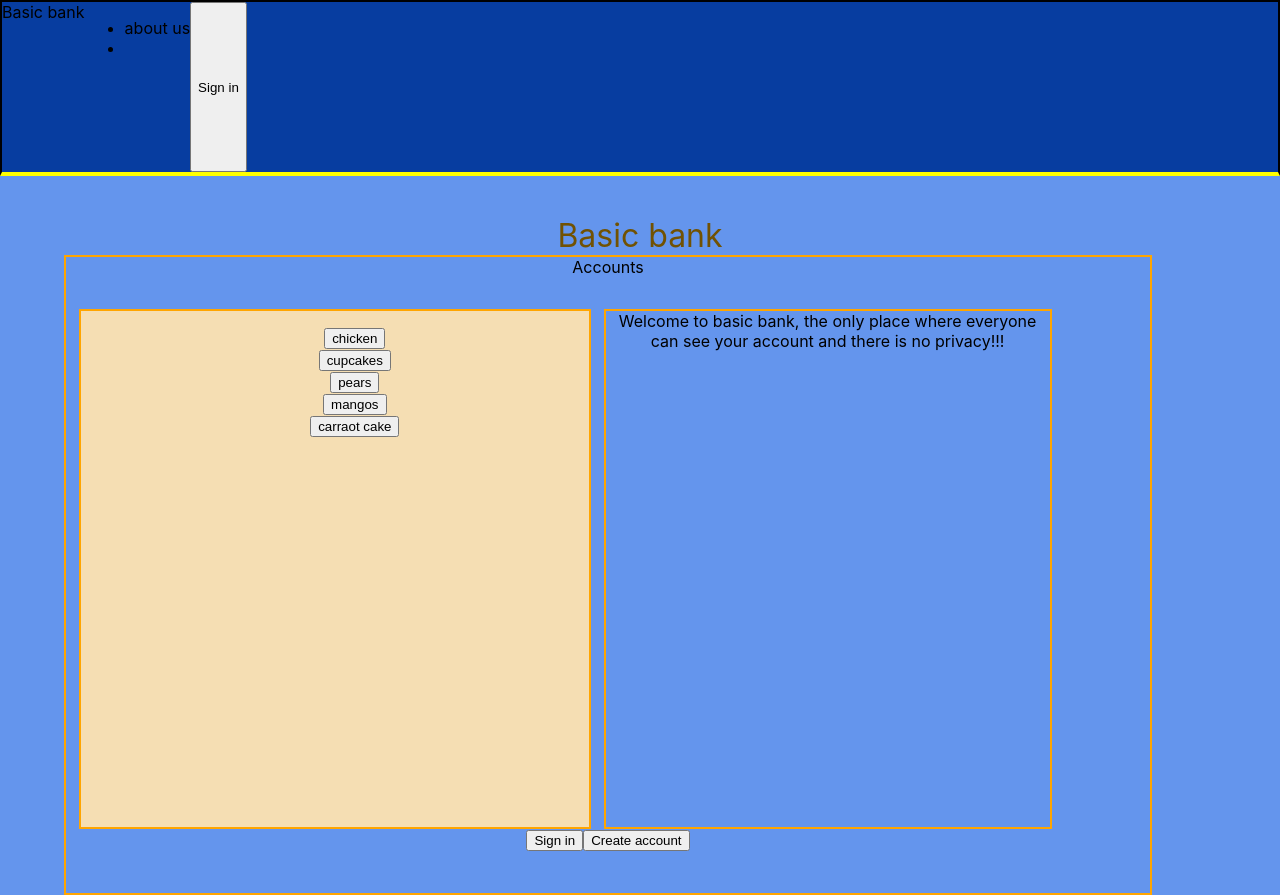
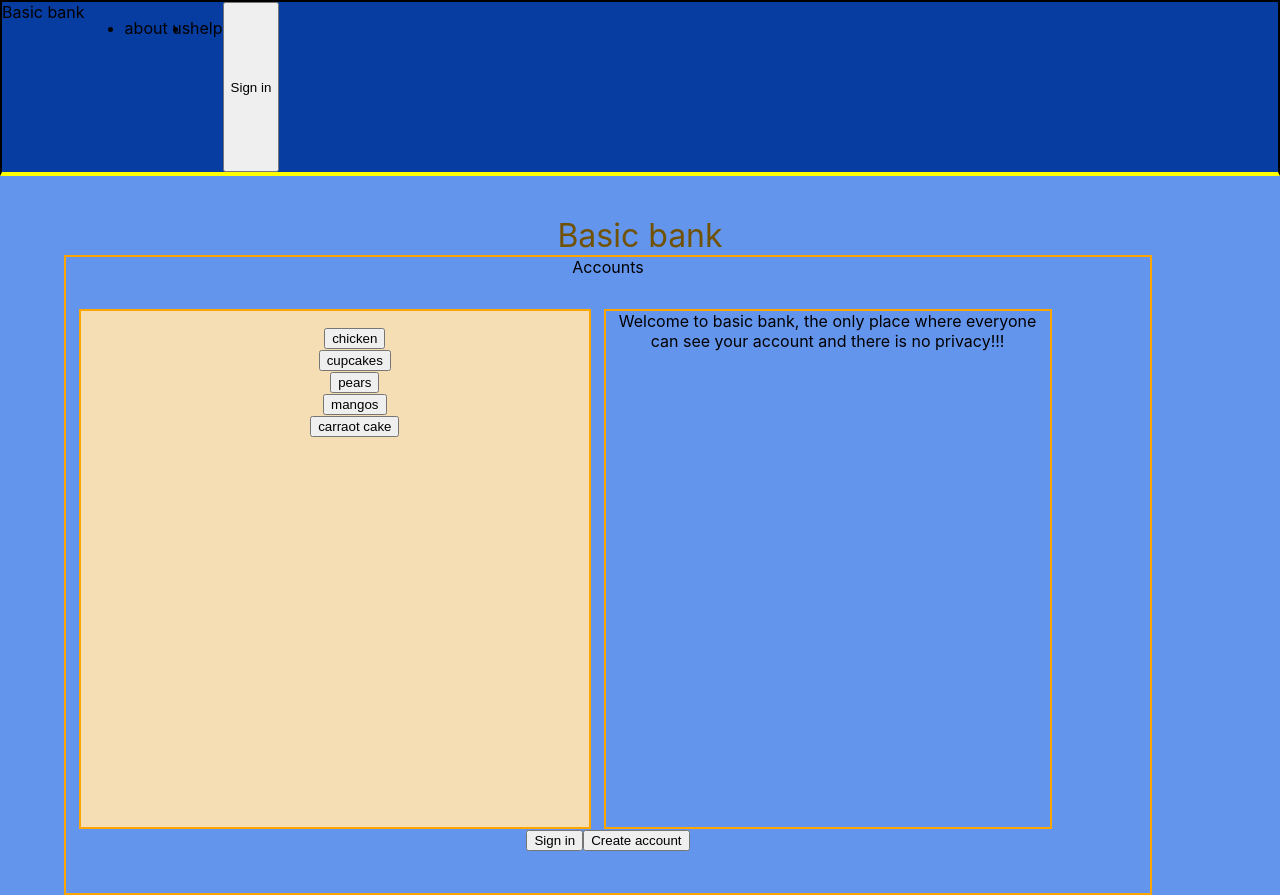
Before and after one commit to cyberstizz/basicbank, a React (Create React App) app: page / in a window 1280 px wide. Built offline with nearby package versions, Linux system fonts and the light colour scheme.

Commit message:
changed flex direction for nav

```diff
--- a/src/Home.css
+++ b/src/Home.css
@@ -15,6 +15,11 @@ body{
     flex-direction: row;
     border-bottom-color: yellow;
     border-bottom-width: 4px;
+}
+
+.navlist{
+    display: flex;
+    flex-direction: row;
 }
 
 .hero{
--- a/src/Home.js
+++ b/src/Home.js
@@ -9,9 +9,9 @@ const Home = () => {
         <div class="top_section">
         Basic bank
 
-        <ul>
+        <ul class="navlist">
             <li>about us</li>
-            <li></li>
+            <li>help</li>
 
         </ul>
         <button id="signin">Sign in</button>
```
